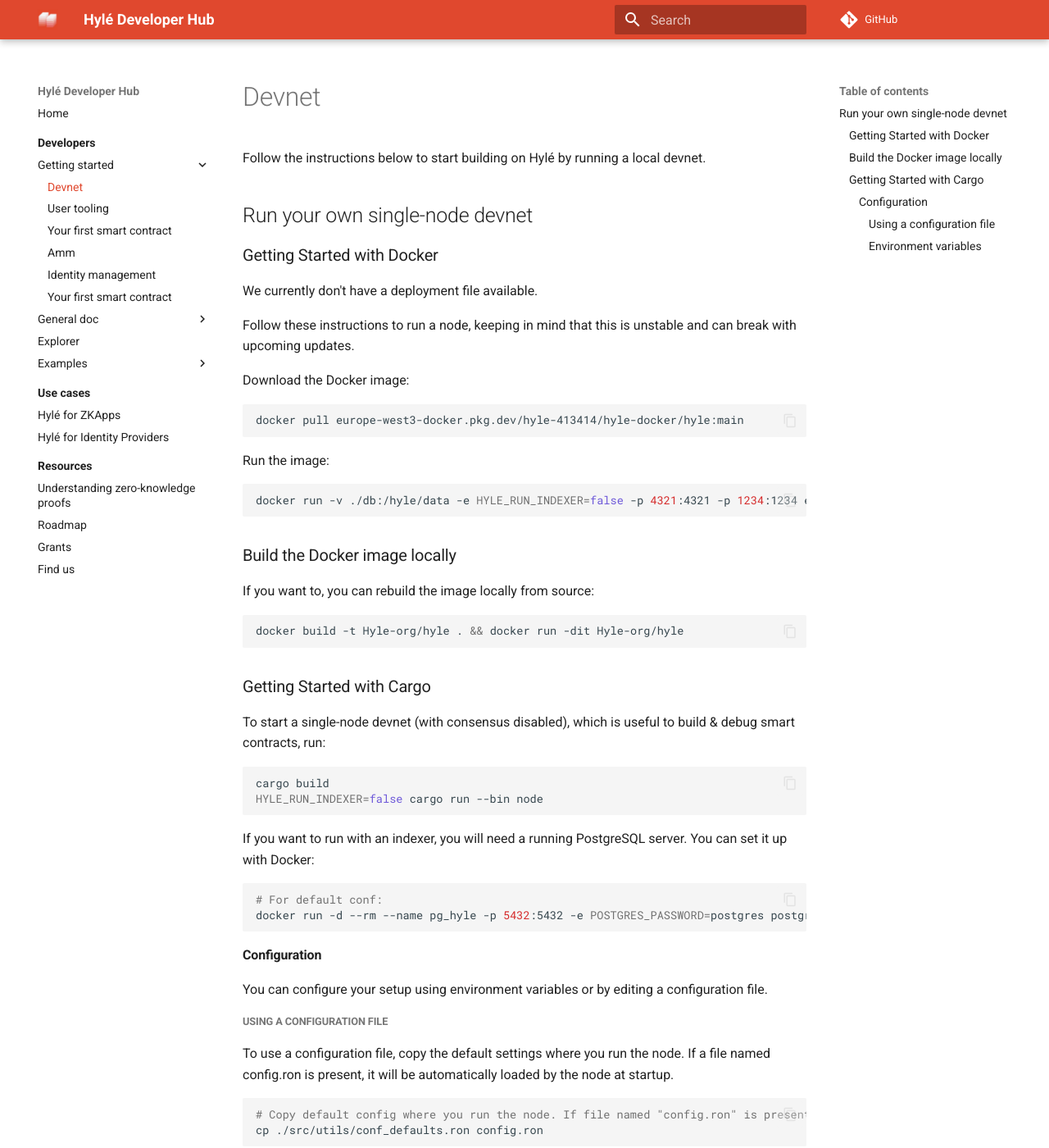
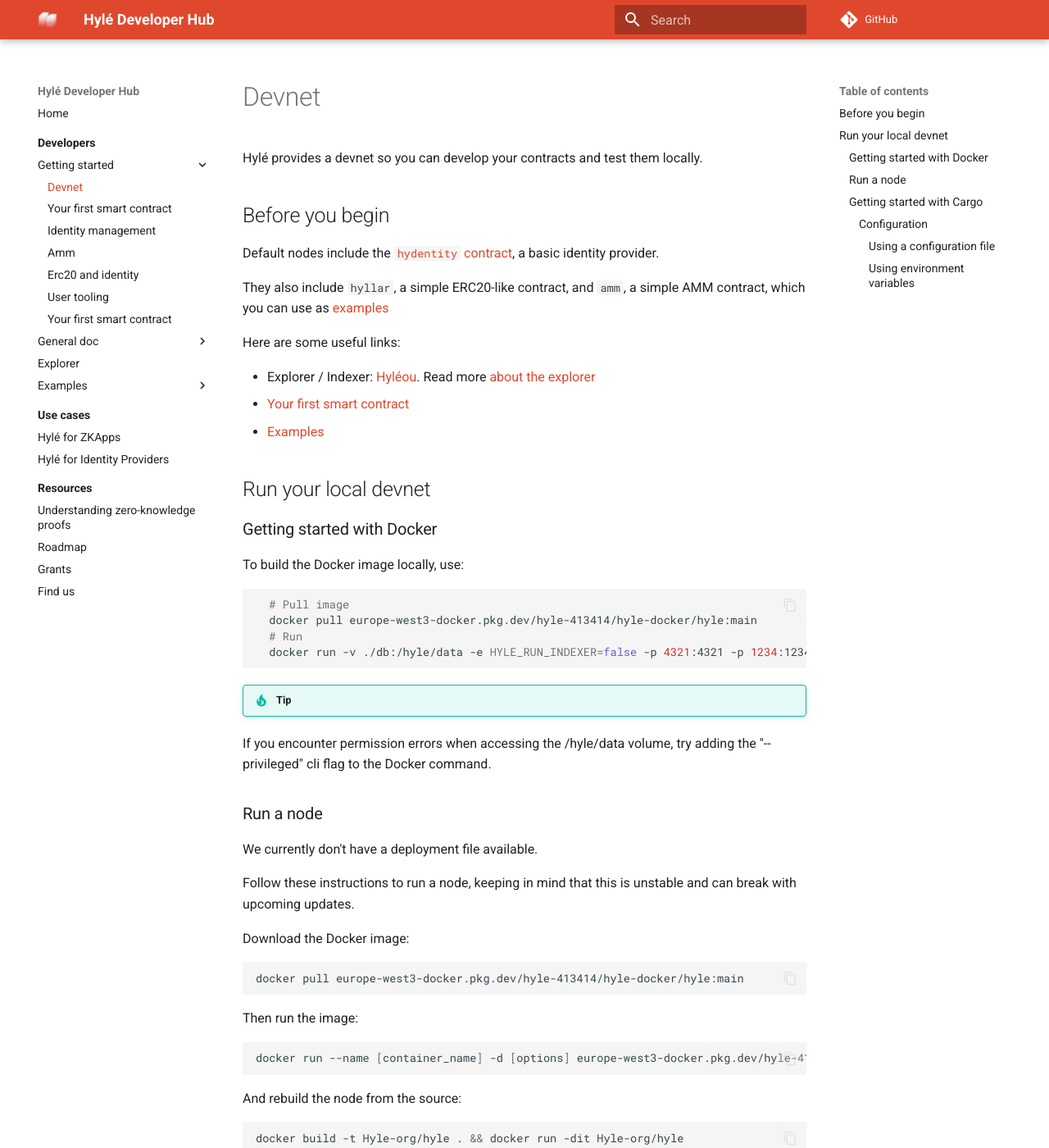
Before and after one commit to Hyle-org/devhub-hyle, an MkDocs documentation site: the page built from docs/developers/getting-started/devnet.md, in a window 1280 px wide and 1400 px high. Shown: the whole window at 82% size. Built offline with MkDocs 1.6.1 and Material for MkDocs 9.7.7, drawn with Linux system fonts in a browser that asks for light colours; comment, search, counter and statistics services are not loaded; some of the changed text lies outside the part shown.

Commit message:
devnet comments from live reading

````diff
--- a/docs/developers/getting-started/devnet.md
+++ b/docs/developers/getting-started/devnet.md
@@ -1,14 +1,40 @@
 # Devnet
 
-<!-- Testnet
-Hylé provides a testnet where you can test your smart contract and help us test our network.
--->
+Hylé provides a devnet so you can develop your contracts and test them locally.
 
-Follow the instructions below to start building on Hylé by running a local devnet.
+## Before you begin
 
-## Run your own single-node devnet
+Default nodes include the [`hydentity` contract](https://github.com/Hyle-org/hyle/tree/main/contracts/hydentity), a basic identity provider.
 
-### Getting Started with Docker
+They also include `hyllar`, a simple ERC20-like contract, and `amm`, a simple AMM contract, which you can use as [examples](../examples/index.md)
+
+Here are some useful links:
+
+- Explorer / Indexer: [Hyléou](https://hyleou.hyle.eu/). Read more [about the explorer](https://docs.hyle.eu/developers/explorer/)
+- [Your first smart contract](./your-first-smart-contract.md)
+- [Examples](../examples/index.md)
+
+## Run your local devnet
+
+### Getting started with Docker
+
+<!-- TODO: Lancelot to make image public -->
+<!-- TODO: Alex S. to test run -->
+
+To build the Docker image locally, use:
+
+```bash
+  # Pull image
+  docker pull europe-west3-docker.pkg.dev/hyle-413414/hyle-docker/hyle:main
+  # Run
+  docker run -v ./db:/hyle/data -e HYLE_RUN_INDEXER=false -p 4321:4321 -p 1234:1234 hyle
+```
+
+!!! tip
+  If you encounter permission errors when accessing the /hyle/data volume, try adding the "--privileged" cli flag to the Docker command.
+
+
+### Run a node
 
 We currently don't have a deployment file available.
 
@@ -20,21 +46,19 @@
 docker pull europe-west3-docker.pkg.dev/hyle-413414/hyle-docker/hyle:main
 ```
 
-Run the image:
+Then run the image:
 
 ```bash
-docker run -v ./db:/hyle/data -e HYLE_RUN_INDEXER=false -p 4321:4321 -p 1234:1234 europe-west3-docker.pkg.dev/hyle-413414/hyle-docker/hyle:main
+docker run --name [container_name] -d [options] europe-west3-docker.pkg.dev/hyle-413414/hyle-docker/hyle:main
 ```
 
-### Build the Docker image locally
-
-If you want to, you can rebuild the image locally from source:
+And rebuild the node from the source:
 
 ```bash
 docker build -t Hyle-org/hyle . && docker run -dit Hyle-org/hyle
 ```
 
-### Getting Started with Cargo
+### Getting started with Cargo
 
 To start a single-node devnet (with consensus disabled), which is useful to build & debug smart contracts, run:
 
@@ -54,6 +78,8 @@
 
 You can configure your setup using environment variables or by editing a configuration file.
 
+<!--TODO Add table of what can be configured-->
+
 ##### Using a configuration file
 
 To use a configuration file, copy the default settings where you run the node. If a file named config.ron is present, it will be automatically loaded by the node at startup.
@@ -63,40 +89,11 @@
 cp ./src/utils/conf_defaults.ron config.ron
 ```
 
+##### Using environment variables
+
 Here's an example of how you can configure your setup using environment variables:
 
 ```bash
 HYLE_RUN_INDEXER=false
 HYLE_CONSENSUS__SLOT_DURATION=100
 ```
-
-##### Environment variables
-
-This is the default configuration for a node. All variables can be customized on your single-node instance.
-
-```ron
-Config(
-  id: "node",
-  single_node: true,
-  p2p_listen: true,
-  host: "127.0.0.1:1231",
-  peers: [],
-  storage: Storage(
-    interval: 10
-  ),
-  log_format: "full",
-  rest: "127.0.0.1:4321",
-  data_directory: "data_node",
-  database_url: "postgres://postgres:postgres@localhost:5432/postgres",
-  consensus: Consensus (
-    slot_duration: 1000,
-    // Has to be empty as config is additive
-    genesis_stakers: {}
-  ),
-  p2p: (
-    ping_interval: 10
-  ),
-  run_indexer: true,
-  da_address: "127.0.0.1:4141"
-)
-```
````
Also changed, not shown: docs/developers/getting-started/.pages, docs/developers/getting-started/erc20-and-identity.md (added).
